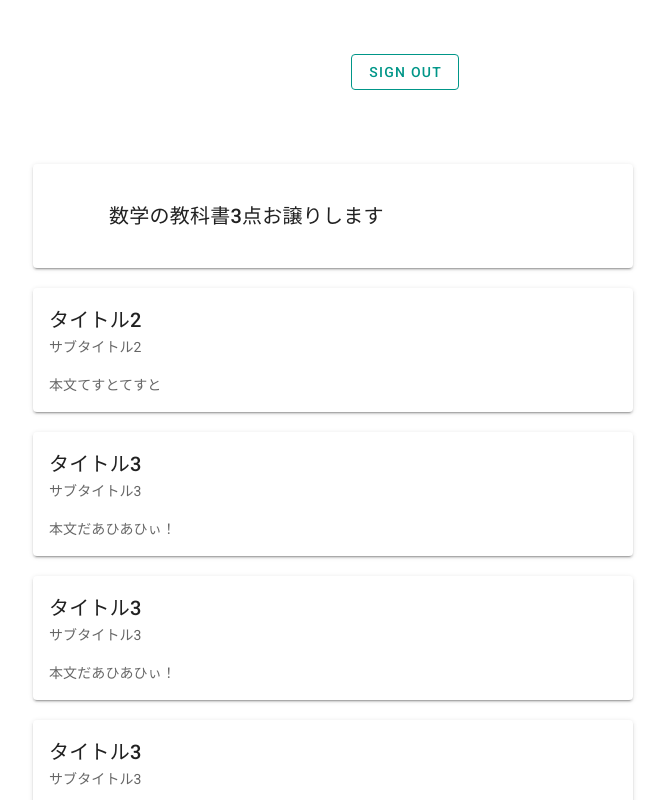
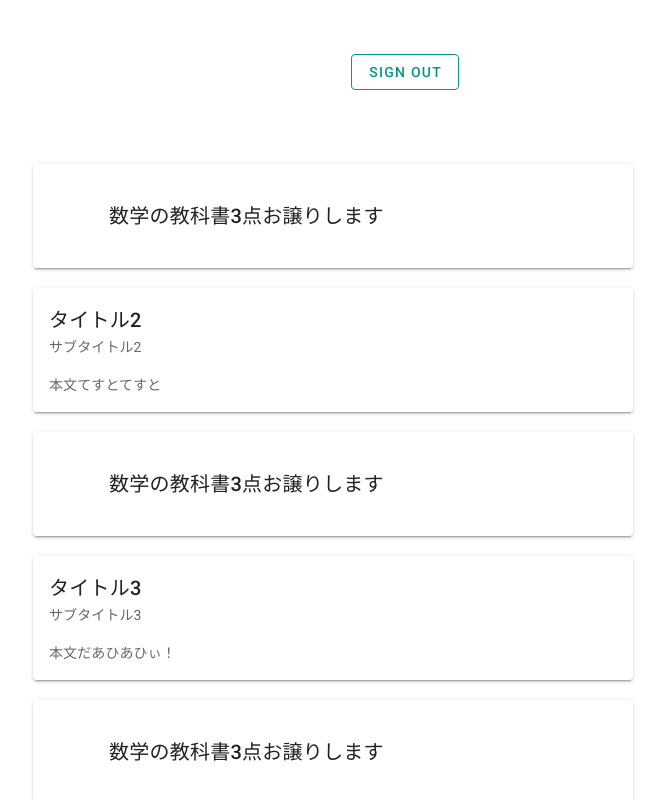
Before and after one commit to kyutech-programming-club/Textbook-Matchng, a Nuxt app: page /postlist in a window 1280 px wide. Shown: the top 800 px of the page, without its empty margins (307-972 px from the left). Built offline with nearby package versions, Linux system fonts and the light colour scheme.

Commit message:
Add post card with avatar

```diff
--- a/pages/postlist.vue
+++ b/pages/postlist.vue
@@ -40,9 +40,16 @@
         </v-card>
 
         <v-card width="600px" class="mx-auto mt-5">
-          <v-card-title>タイトル3</v-card-title>
-          <V-card-subtitle>サブタイトル3</V-card-subtitle>
-          <v-card-text>本文だあひあひぃ！</v-card-text>
+          <v-container>
+            <v-card-actions>
+              <v-avatar class="d-inline-block" size="40">
+                <v-img
+                  :src="photo_url"
+                />
+              </v-avatar>
+              <v-card-title>数学の教科書3点お譲りします</v-card-title>
+            </v-card-actions>
+          </v-container>
         </v-card>
 
         <v-card width="600px" class="mx-auto mt-5">
@@ -52,9 +59,16 @@
         </v-card>
 
         <v-card width="600px" class="mx-auto mt-5">
-          <v-card-title>タイトル3</v-card-title>
-          <V-card-subtitle>サブタイトル3</V-card-subtitle>
-          <v-card-text>本文だあひあひぃ！</v-card-text>
+          <v-container>
+            <v-card-actions>
+              <v-avatar class="d-inline-block" size="40">
+                <v-img
+                  :src="photo_url"
+                />
+              </v-avatar>
+              <v-card-title>数学の教科書3点お譲りします</v-card-title>
+            </v-card-actions>
+          </v-container>
         </v-card>
 
         <v-card width="600px" class="mx-auto mt-5">
```
